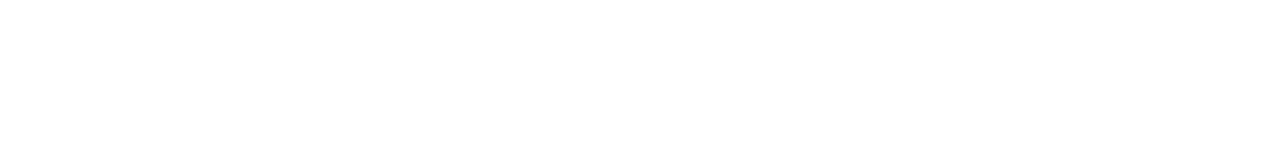
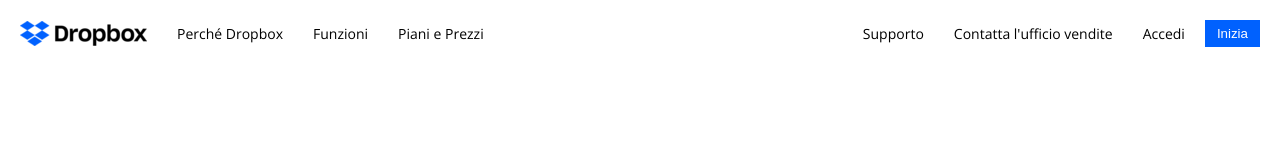
Before and after one commit to erikaCutugno/htmlcss-dropbox, a plain HTML site: page index.html in a window 1280 px wide. Drawn offline with nearby package versions, Linux system fonts and the light colour scheme.

Commit message:
feat: header

```diff
--- a/css/style.css
+++ b/css/style.css
@@ -5,3 +5,52 @@
     margin: 0;
     padding: 0;
 }
+
+/*---- GENERAL -----*/
+
+.gap-20{
+    gap: 20px;
+}
+.gap-30{
+    gap: 30px;
+}
+/*---- BUTTONS -----*/
+
+.btn{
+    background-color: transparent;
+    border: none;
+    padding: 6px 12px;
+}
+.btn-primary{
+    background-color:#0061fe;
+    color: white;
+}
+/*---- TYPHOGRAPHY -----*/
+
+body{
+    font-family: "Open Sans", sans-serif;
+}
+
+
+/*---- HEADER -----*/
+
+header{
+    display: flex;
+    justify-content: space-between;
+    align-items: center;
+    padding: 20px 20px;
+    font-size: 14px;
+    flex-grow: 1;
+}
+.ul-header {
+    display: flex;
+    list-style: none;
+}
+.header-left, .header-right{
+    display: flex;
+    align-items: center;
+}
+header a{
+    text-decoration: none;
+    color: inherit;
+}
--- a/index.html
+++ b/index.html
@@ -4,9 +4,48 @@
     <meta charset="UTF-8">
     <meta name="viewport" content="width=device-width, initial-scale=1.0">
     <title>Dropbox</title>
+    <!-- GOOGLE FONTS -->
+    <link rel="preconnect" href="https://fonts.googleapis.com">
+    <link rel="preconnect" href="https://fonts.gstatic.com" crossorigin>
+    <link href="https://fonts.googleapis.com/css2?family=Open+Sans:ital,wght@0,300..800;1,300..800&display=swap" rel="stylesheet">
+    <!-- /GOOGLE FONTS -->
     <link rel="stylesheet" href="css/style.css">
 </head>
 <body>
+    <header>
+        <div class="header-left gap-30">
+            <img src="img/logo-small.png" alt="logo">
+            <nav>
+                <ul class="ul-header gap-30">
+                    <li>
+                        <a href="#">Perché Dropbox</a>
+                    </li>
+                    <li>
+                        <a href="#">Funzioni</a>
+                    </li>
+                    <li>
+                        <a href="#">Piani e Prezzi</a>
+                    </li>
+                </ul>
+            </nav>
+        </div>
+        <div class="header-right gap-20">
+            <nav>
+                <ul class="ul-header gap-30">
+                    <li>
+                        <a href="#">Supporto</a>
+                    </li>
+                    <li>
+                        <a href="#">Contatta l'ufficio vendite</a>
+                    </li>
+                    <li>
+                        <a href="#">Accedi</a>
+                    </li>
+                </ul>
+            </nav>
+            <button class="btn btn-primary">Inizia</button>
+        </div>
+    </header>
 
 </body>
 </html>
```
Also changed, not shown: img/logo-small.png (added).
